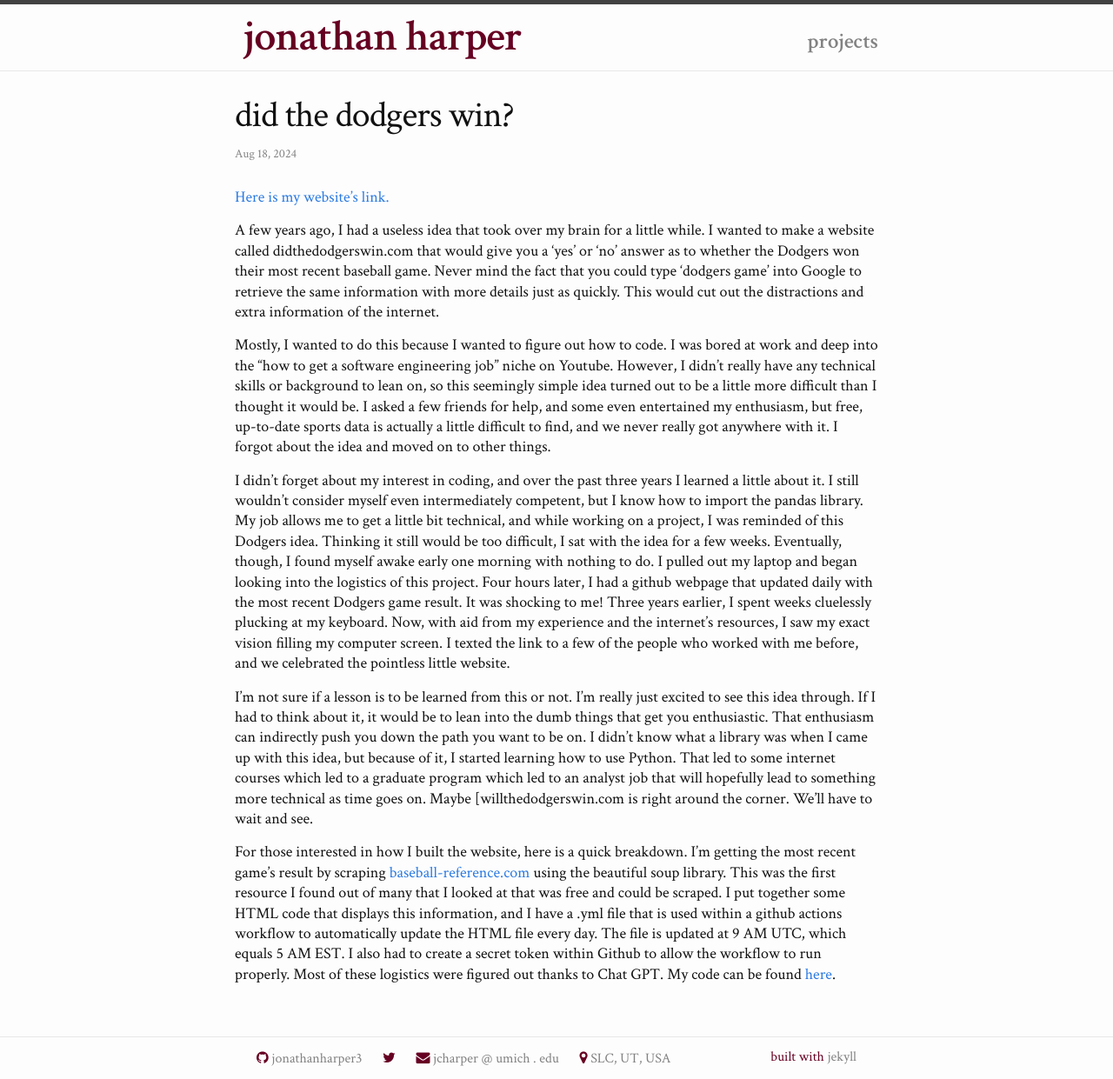
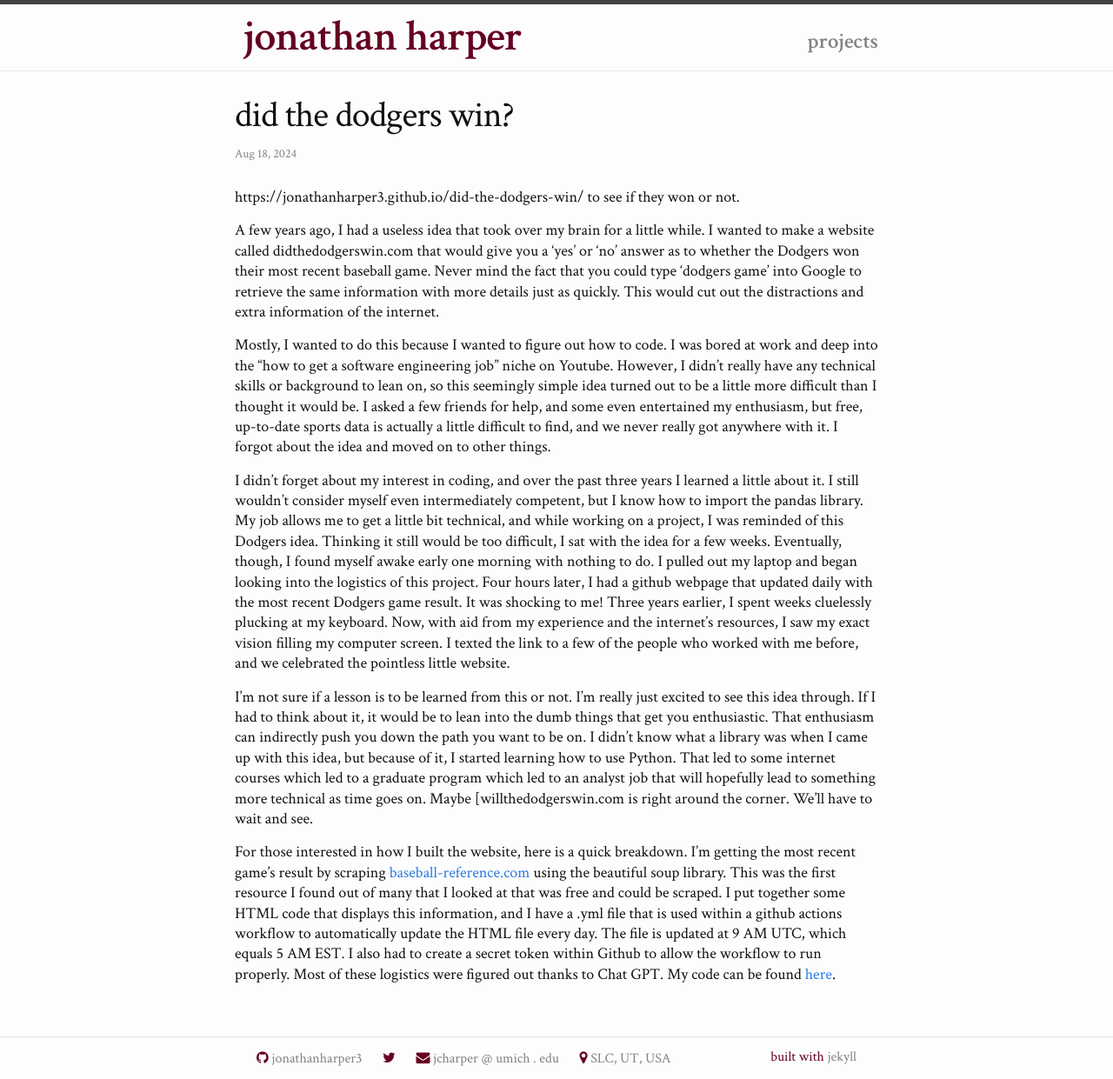
Before and after one commit to jonathanharper3/jonathanharper3.github.io, a Jekyll site: the page built from _posts/2024-08-18-didthedodgerswin.md, in a window 1280 px wide. Shown: the whole page at 87% size. Built offline with Jekyll 4.4.1, drawn with Linux system fonts in a browser that asks for light colours; nearby versions of some CDN libraries.

Commit message:
Update 2024-08-18-didthedodgerswin.md

```diff
--- a/_posts/2024-08-18-didthedodgerswin.md
+++ b/_posts/2024-08-18-didthedodgerswin.md
@@ -5,7 +5,7 @@ date:   2024-08-18
 description:
 categories: blog
 ---
-[Here is my website’s link.](https://jonathanharper3.github.io/did-the-dodgers-win/)
+https://jonathanharper3.github.io/did-the-dodgers-win/ to see if they won or not.
 
 A few years ago, I had a useless idea that took over my brain for a little while. I wanted to make a website called didthedodgerswin.com that would give you a ‘yes’ or ‘no’ answer as to whether the Dodgers won their most recent baseball game. Never mind the fact that you could type ‘dodgers game’ into Google to retrieve the same information with more details just as quickly. This would cut out the distractions and extra information of the internet.
 
```
